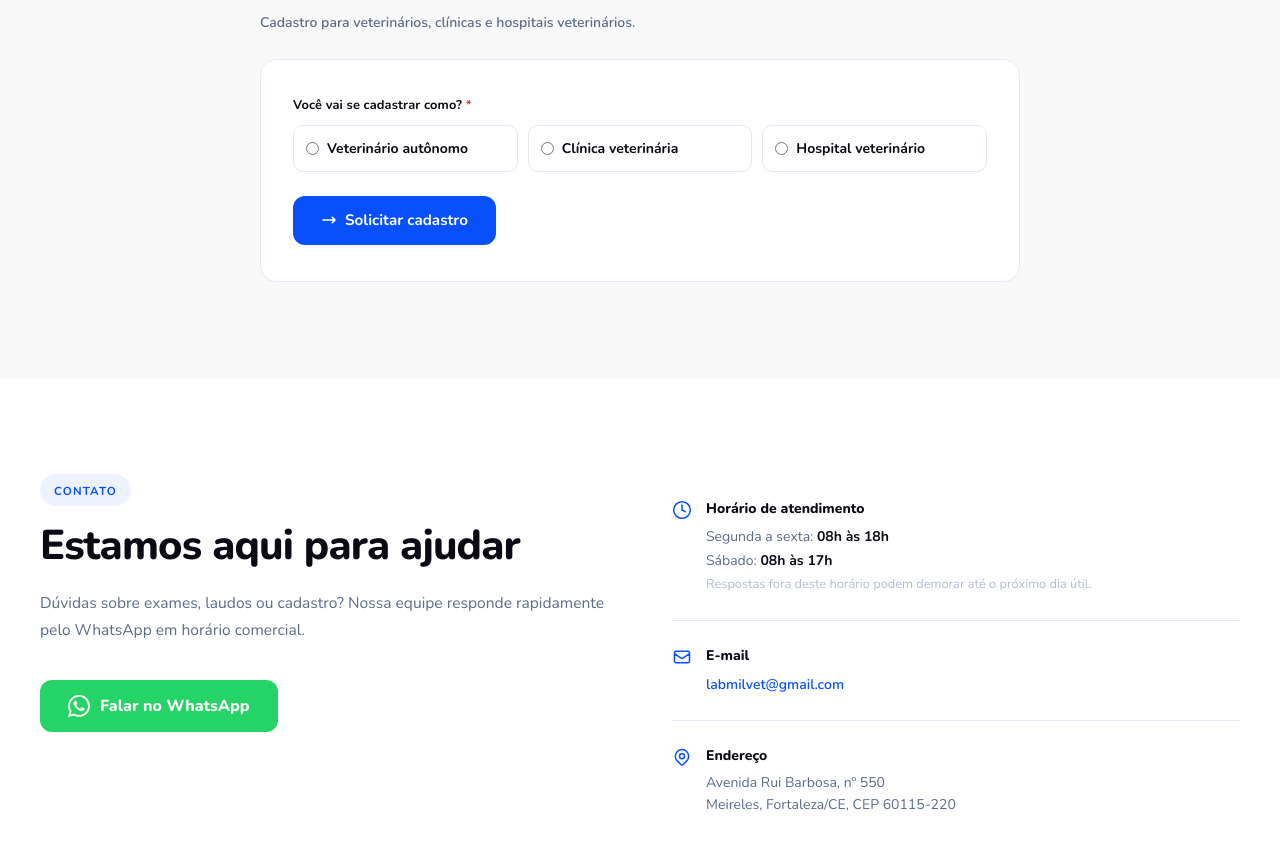
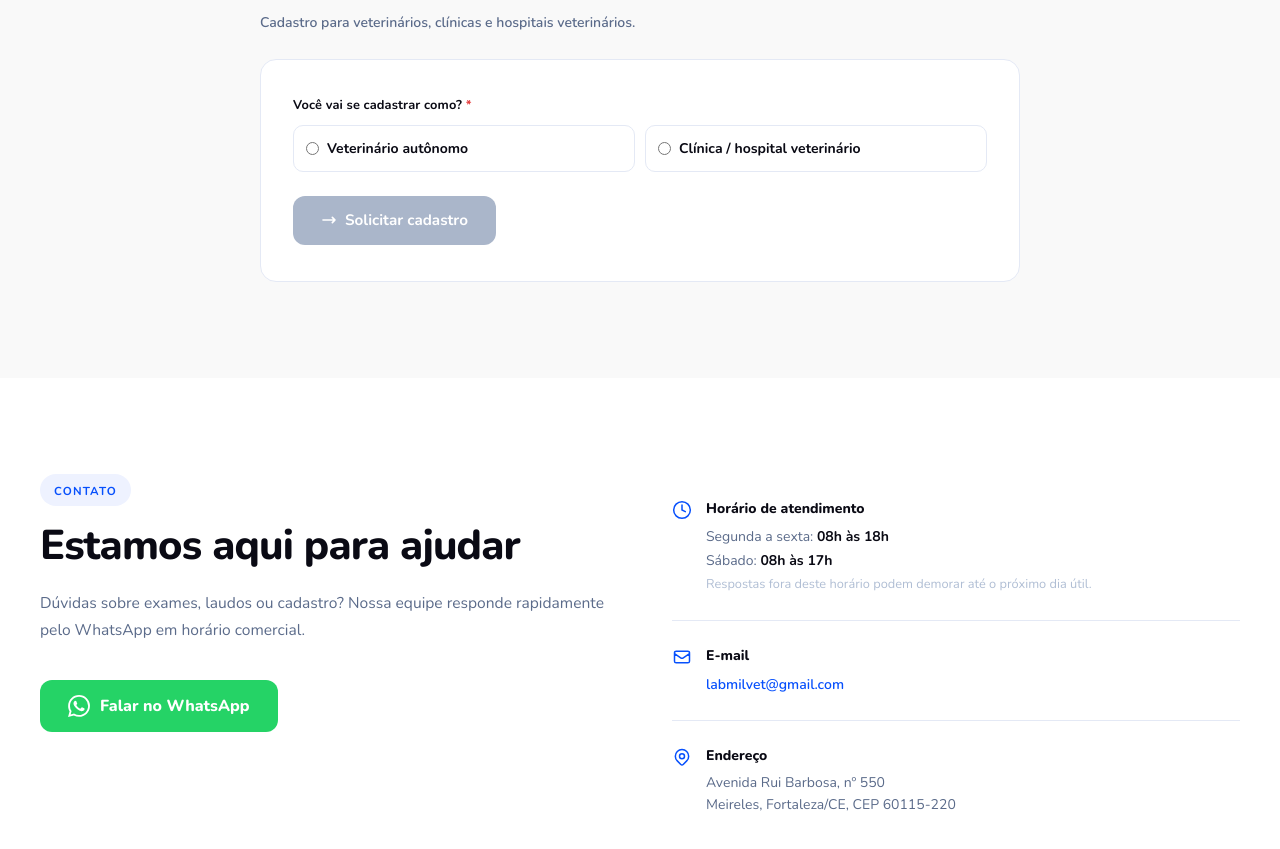
Before and after one commit to SaymonHoland/LabMil, a React (Vite) app: page / in a window 1280 px wide. Shown: the part 4340-5189 px from the top of the page. Built offline with nearby package versions, Linux system fonts and the light colour scheme; the HTML template or start-up script is replaced by a standard one.

Commit message:
Combine clinic and hospital registration and disable incomplete submission

```diff
--- a/src/App.tsx
+++ b/src/App.tsx
@@ -875,13 +875,17 @@ function Registration() {
     setErrors({});
   }
 
-  const isInstitution = form.tipo === "clinica" || form.tipo === "hospital";
+  const isInstitution = form.tipo === "clinica";
+  const canSubmit = !!form.tipo && !!form.nome.trim() && !!form.crmv.trim()
+    && !!form.email.trim() && !!form.whatsapp.trim() && !!form.documento.trim()
+    && !!form.receber && form.consentimento
+    && (!isInstitution || (!!form.clinica.trim() && !!form.veterinario.trim()));
 
   function validate(): FormErrors {
     const e: FormErrors = {};
     if (!form.tipo) e.tipo = "Selecione como você vai se cadastrar.";
     if (!form.nome.trim()) e.nome = isInstitution ? "Informe o nome de quem faz o cadastro." : "Nome do veterinário obrigatório.";
-    if (isInstitution && !form.clinica.trim()) e.clinica = `Nome ${form.tipo === "hospital" ? "do hospital" : "da clínica"} obrigatório.`;
+    if (isInstitution && !form.clinica.trim()) e.clinica = "Nome da clínica ou hospital obrigatório.";
     if (isInstitution && !form.veterinario.trim()) e.veterinario = "Nome do veterinário responsável obrigatório.";
     if (!form.crmv.trim()) e.crmv = "Informe o CRMV do veterinário.";
     if (!form.email.trim()) e.email = "E-mail obrigatório.";
@@ -958,8 +962,7 @@ function Registration() {
               <div style={{ display: "grid", gridTemplateColumns: "repeat(auto-fit, minmax(180px, 1fr))", gap: "10px" }}>
                 {[
                   { value: "autonomo", label: "Veterinário autônomo" },
-                  { value: "clinica", label: "Clínica veterinária" },
-                  { value: "hospital", label: "Hospital veterinário" },
+                  { value: "clinica", label: "Clínica / hospital veterinário" },
                 ].map((option, index) => (
                   <label key={option.value} style={{ display: "flex", alignItems: "center", gap: "8px", padding: "12px", border: `1.5px solid ${form.tipo === option.value ? B.blue : B.hairline}`, borderRadius: "10px", background: form.tipo === option.value ? B.blueLight : "#fff", cursor: "pointer", ...font("0.875rem", 700, B.ink) }}>
                     <input
@@ -1002,7 +1005,7 @@ function Registration() {
 
             {/* Instituição */}
             {isInstitution && <div>
-              <label htmlFor="cadastro-clinica" style={LABEL_STYLE}>Nome {form.tipo === "hospital" ? "do hospital" : "da clínica"} <span style={{ color: "#E53E3E" }}>*</span></label>
+              <label htmlFor="cadastro-clinica" style={LABEL_STYLE}>Nome da clínica ou hospital <span style={{ color: "#E53E3E" }}>*</span></label>
               <input
                 id="cadastro-clinica"
                 name="clinica"
@@ -1014,7 +1017,7 @@ function Registration() {
                 onChange={(e) => set("clinica", e.target.value)}
                 onFocus={inputFocus}
                 onBlur={inputBlur}
-                placeholder={form.tipo === "hospital" ? "Nome do hospital" : "Nome da clínica"}
+                placeholder="Nome da clínica ou hospital"
                 style={FIELD_STYLE(!!errors.clinica)}
               />
               {errors.clinica && <div id="cadastro-clinica-error" role="alert" style={ERROR_STYLE}>{errors.clinica}</div>}
@@ -1171,23 +1174,24 @@ function Registration() {
             <div style={{ paddingTop: "4px" }}>
               <button
                 type="submit"
+                disabled={!canSubmit}
                 style={{
                   display: "inline-flex",
                   alignItems: "center",
                   gap: "8px",
-                  background: B.blue,
+                  background: canSubmit ? B.blue : "#AAB6CA",
                   color: "#fff",
                   padding: "13px 28px",
                   borderRadius: "12px",
                   border: "none",
-                  cursor: "pointer",
+                  cursor: canSubmit ? "pointer" : "not-allowed",
                   fontFamily: '"Nunito", system-ui, sans-serif',
                   fontSize: "0.95rem",
                   fontWeight: 700,
                   transition: "background 0.18s",
                 }}
-                onMouseEnter={(e) => ((e.currentTarget as HTMLElement).style.background = B.blueDark)}
-                onMouseLeave={(e) => ((e.currentTarget as HTMLElement).style.background = B.blue)}
+                onMouseEnter={(e) => { if (canSubmit) e.currentTarget.style.background = B.blueDark; }}
+                onMouseLeave={(e) => { if (canSubmit) e.currentTarget.style.background = B.blue; }}
               >
                 <IconArrow /> Solicitar cadastro
               </button>
```
